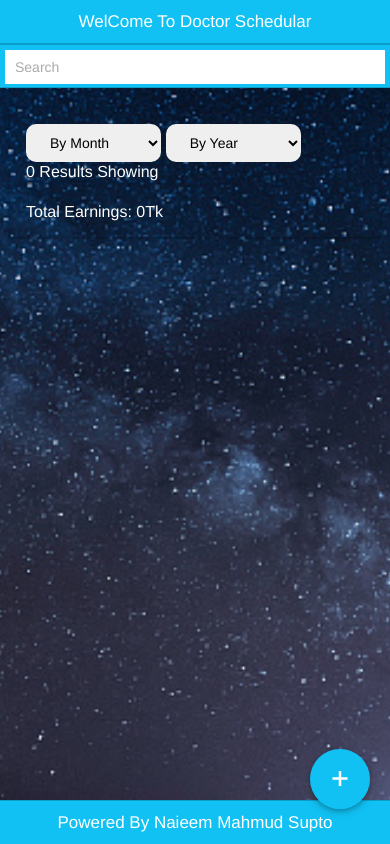
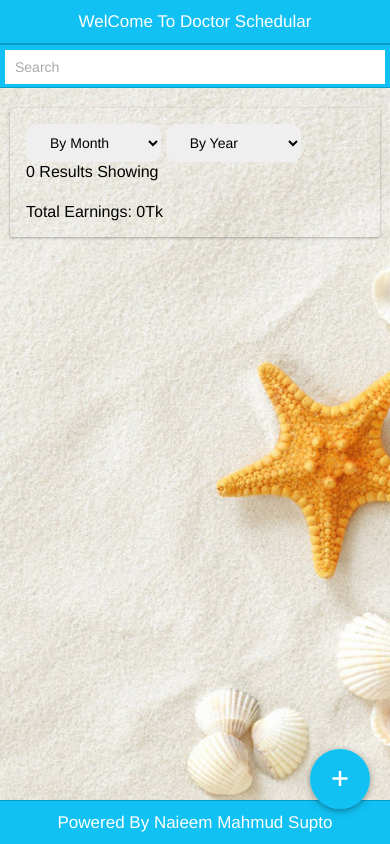
Before and after one commit to naieem/medical_scheduler, a plain HTML site: page index.html in a window 390 px wide. Drawn offline with Linux system fonts and the light colour scheme; some packages are replaced by stand-ins of ours; files whose address does not match are found by name.

Commit message:
bg image changed

```diff
--- a/css/style.css
+++ b/css/style.css
@@ -17,7 +17,7 @@ input[type='text'],
 }
 
 .has-header {
-    background-image: url('../gb.jpg');
+    background-image: url('../bg_banner.jpg');
     background-position: center;
     background-repeat: no-repeat;
     background-size: cover;
@@ -25,7 +25,7 @@ input[type='text'],
 
 .item {
     background-color: transparent !important;
-    color: #fff !important;
+    color: #000 !important;
     border: none !important;
 }
 
@@ -35,23 +35,23 @@ input[type='text'],
 
 .item h2,
 .item h1 {
-    color: #fff !important;
+    color: #000 !important;
     font-size: 16px !important;
     white-space: normal !important;
 }
 
 .item-stacked-label .icon,
 .item-stacked-label .input-label {
-    color: #fff !important;
+    color: #000 !important;
 }
 
 .card {
     background-color: transparent !important;
-    color: #fff !important;
+    color: #000 !important;
 }
 
 a.button {
-    color: #fff !important;
+    color: #000 !important;
 }
 
 select {
```
Also changed, not shown: banner.jpg (deleted), bg_banner.jpg (added), 1 other file.
